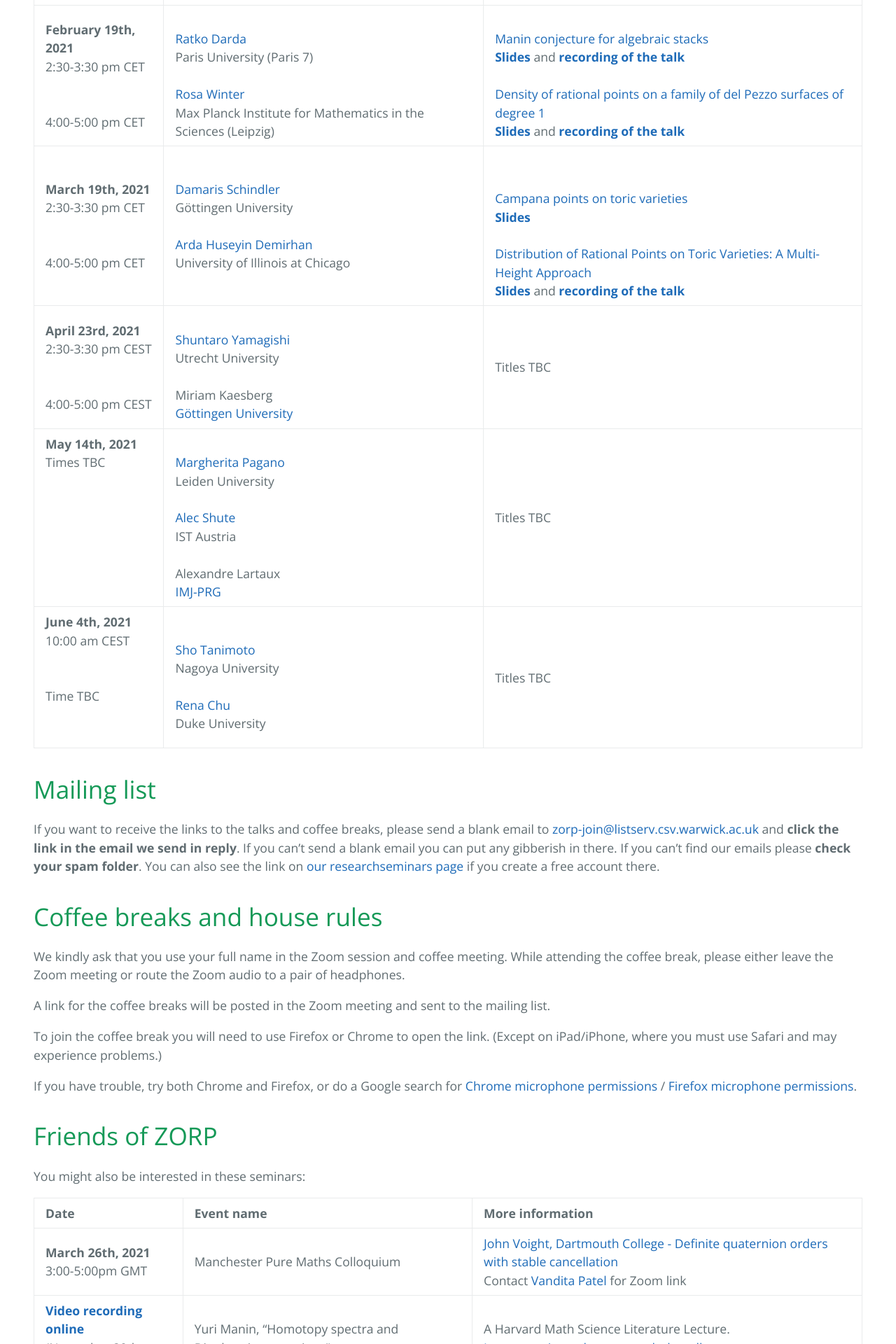
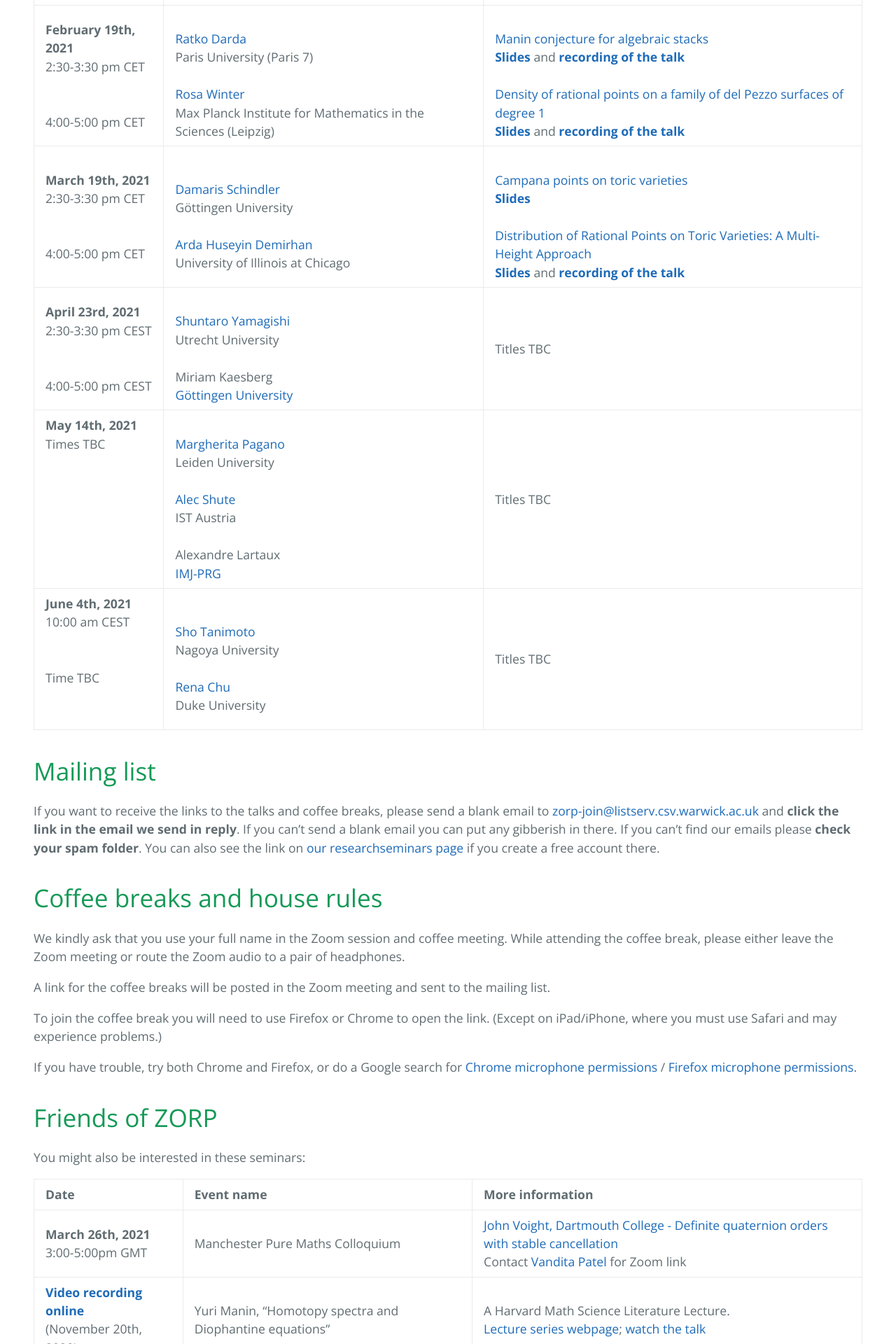
Before and after one commit to zoom-on-rational-points/zoom-on-rational-points.github.io, a Jekyll site: the page built from index.md, in a window 1280 px wide. Shown: the part 1268-3188 px from the top of the page at 70% size. Built offline with Jekyll 4.4.1, drawn with Linux system fonts in a browser that asks for light colours; our own code applies the rules of GitHub Pages for plain Markdown files.

Commit message:
Update index.md

```diff
--- a/index.md
+++ b/index.md
@@ -16,7 +16,7 @@ The seminar meets on one Friday every month with two talks, at **2:30-3:30 pm  P
 | **December 11th, 2020** <br>2:30-3:30 pm CET <br><br> <br> 4:00-5:00 pm CET <br>| <br><a href="https://www.imo.universite-paris-saclay.fr/~colliot/">Jean-Louis Colliot-Thélène</a> <br> CNRS and Paris-Saclay University (Orsay) <br><br>  <a href="https://www.math.wisc.edu/~ellenber/"> Jordan Ellenberg </a> <br> UW Madison| <br><a href="https://zoom-on-rational-points.github.io/abstractCT">Jumps in the rank of the Mordell-Weil group</a> / <a href="https://zoom-on-rational-points.github.io/resumeCT">Sauts du rang du groupe de Mordell-Weil</a> <br><a href="slidesCT.pdf" style="font-weight:bold">Slides</a> (in French) and <a href="https://www.youtube.com/watch?v=BMyr5qWhbhg&t=38s&ab_channel=EfthymiosSofos" style="font-weight:bold">recording of the talk</a><br><br><a href="https://zoom-on-rational-points.github.io/abstractJE">Some questions around counting rational points on stacks</a><br><a href="slidesJE.pdf" style="font-weight:bold">Slides</a> and <a href="https://www.youtube.com/watch?v=lQ9vtUhit_Y&ab_channel=EfthymiosSofos" style="font-weight:bold">recording of the talk</a>|
 | **January 15th, 2021** <br>2:30-3:30 pm CET <br><br> <br> 4:00-5:00 pm CET <br>| <br><a href ="http://www-personal.umich.edu/~ytchan/">Stephanie Chan</a> <br> University of Michigan <br><br>  <a href="http://guests.mpim-bonn.mpg.de/carlo.pagano90/"> Carlo Pagano </a> <br> University of Glasgow and Max Planck Institute for Mathematics (Bonn)| <br><a href="https://zoom-on-rational-points.github.io/abstractSC">A density of ramified primes</a><br><a href="slidesSC.pdf" style="font-weight:bold">Slides</a> and <a href="https://www.youtube.com/watch?v=NRguyZeohFU" style="font-weight:bold">recording of the talk</a><br><br><a href="https://zoom-on-rational-points.github.io/abstractCP">On the statistics of number fields, integral points and Arakelov ray class groups</a><br><a href="https://www.youtube.com/watch?v=bOaQY5jOarw&t=12s" style="font-weight:bold">Recording of the talk</a>|
 | **February 19th, 2021** <br>2:30-3:30 pm CET <br><br> <br> 4:00-5:00 pm CET <br>| <br><a href ="https://webusers.imj-prg.fr/ratko.darda">Ratko Darda</a> <br> Paris University (Paris 7) <br><br>   <a href="https://personal-homepages.mis.mpg.de/winter/">Rosa Winter</a> <br>Max Planck Institute for Mathematics in the Sciences (Leipzig) | <br><a href="https://zoom-on-rational-points.github.io/abstractRD">Manin conjecture for algebraic stacks</a><br><a href="slidesRD.pdf" style="font-weight:bold">Slides</a> and <a href="https://www.youtube.com/watch?v=ZJfP1TI6soQ" style="font-weight:bold">recording of the talk</a><br><br><a href="https://zoom-on-rational-points.github.io/abstractRW">Density of rational points on a family of del Pezzo surfaces of degree 1</a><br><a href="slidesRW.pdf" style="font-weight:bold">Slides</a> and <a href="https://www.youtube.com/watch?v=CdR8nMqoGoE" style="font-weight:bold">recording of the talk</a>|
-| **March 19th, 2021** <br>2:30-3:30 pm CET <br><br> <br> 4:00-5:00 pm CET <br> | <a href="https://sites.google.com/site/damarishomepage/">Damaris Schindler</a><br> G&ouml;ttingen University <br><br><a href="https://sites.google.com/a/uic.edu/ardahuseyindemirhan/">Arda Huseyin Demirhan</a><br> University of Illinois at Chicago | <br><br><a href="https://zoom-on-rational-points.github.io/abstractDS">Campana points on toric varieties</a><br> <a href="slidesDS.pdf" style="font-weight:bold">Slides</a><br><br> <a href="https://zoom-on-rational-points.github.io/abstractAD">Distribution of Rational Points on Toric Varieties: A Multi-Height Approach</a><br> <a href="slidesAD.pdf" style="font-weight:bold">Slides</a> and <a href="https://www.youtube.com/watch?v=W7ImcXOykro&ab_channel=EfthymiosSofos" style="font-weight:bold">recording of the talk</a>|
+| **March 19th, 2021** <br>2:30-3:30 pm CET <br><br> <br> 4:00-5:00 pm CET <br> | <br><a href="https://sites.google.com/site/damarishomepage/">Damaris Schindler</a><br> G&ouml;ttingen University <br><br><a href="https://sites.google.com/a/uic.edu/ardahuseyindemirhan/">Arda Huseyin Demirhan</a><br> University of Illinois at Chicago | <br><a href="https://zoom-on-rational-points.github.io/abstractDS">Campana points on toric varieties</a><br> <a href="slidesDS.pdf" style="font-weight:bold">Slides</a><br><br> <a href="https://zoom-on-rational-points.github.io/abstractAD">Distribution of Rational Points on Toric Varieties: A Multi-Height Approach</a><br> <a href="slidesAD.pdf" style="font-weight:bold">Slides</a> and <a href="https://www.youtube.com/watch?v=W7ImcXOykro&ab_channel=EfthymiosSofos" style="font-weight:bold">recording of the talk</a>|
 | **April 23rd, 2021** <br>2:30-3:30 pm CEST <br><br> <br> 4:00-5:00 pm CEST <br> | <br><a href="https://www.uu.nl/staff/SYamagishi">Shuntaro Yamagishi</a><br> Utrecht University <br><br>Miriam Kaesberg<br> <a href="https://www.uni-math.gwdg.de/">G&ouml;ttingen University</a> | Titles TBC|
 | **May 14th, 2021** <br>Times TBC <br><br><br><br><br><br><br><br>| <br><a href="https://www.universiteitleiden.nl/en/staffmembers/margherita-pagano#tab-1">Margherita Pagano</a><br> Leiden University <br><br><a href="https://ist.ac.at/en/research/browning-group/">Alec Shute</a><br>IST Austria<br><br>Alexandre Lartaux<br><a href="https://www.imj-prg.fr">IMJ-PRG</a>  |  Titles TBC|
 | **June 4th, 2021** <br>10:00 am CEST <br><br><br> Time TBC<br><br><br>| <br><a href="https://shotanimoto.wordpress.com">Sho Tanimoto</a><br> Nagoya University <br><br><a href="https://scholars.duke.edu/person/rena.chu">Rena Chu</a><br>Duke University |  Titles TBC|
```
